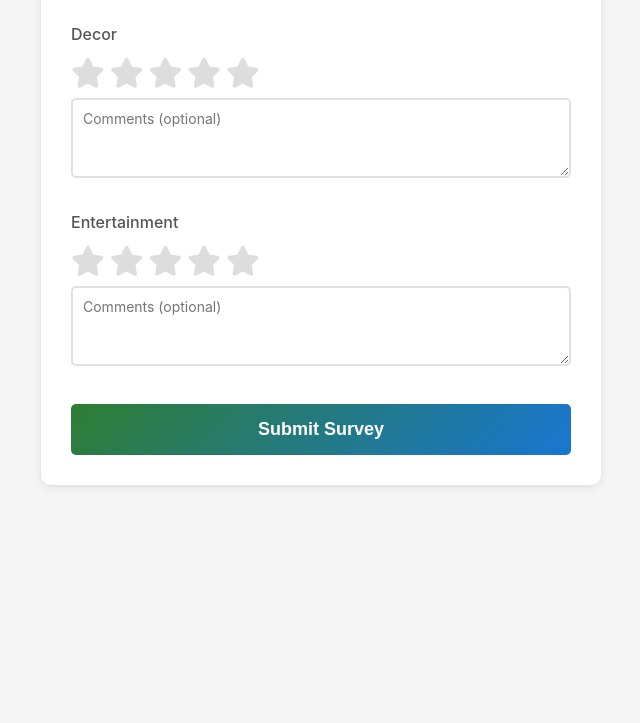
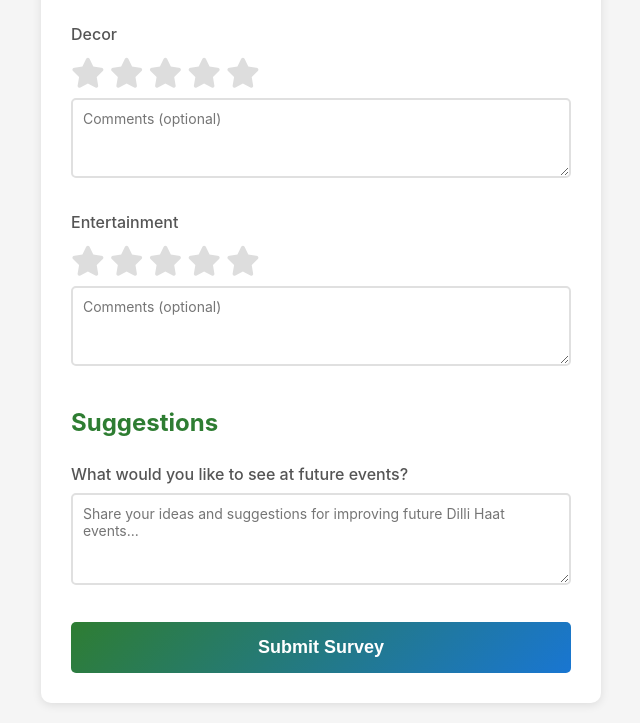
Before and after one commit to drishans/WomenNow, a website: page public/index.html in a window 1280 px wide. Shown: the part 1106-1829 px from the top of the page, without its empty margins (319-959 px from the left). Before the commit the page ends 1611 px from the top, so only its background shows below. Drawn offline with Linux system fonts and the light colour scheme.

Commit message:
Add suggestions section to survey form

```diff
--- a/public/index.html
+++ b/public/index.html
@@ -91,6 +91,15 @@
                 </div>
             </div>
 
+            <div class="form-section">
+                <h2>Suggestions</h2>
+
+                <div class="form-group">
+                    <label for="suggestions">What would you like to see at future events?</label>
+                    <textarea id="suggestions" name="suggestions" rows="4" placeholder="Share your ideas and suggestions for improving future Dilli Haat events..."></textarea>
+                </div>
+            </div>
+
             <button type="submit" class="submit-btn">Submit Survey</button>
         </form>
 
```
